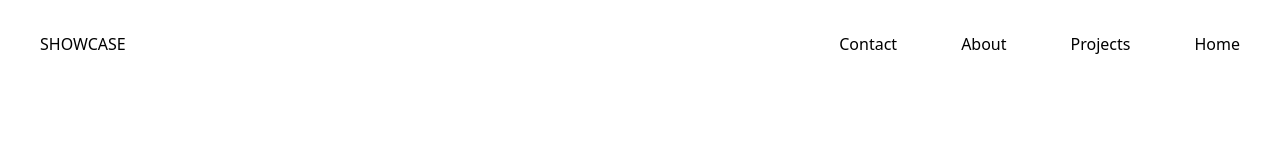
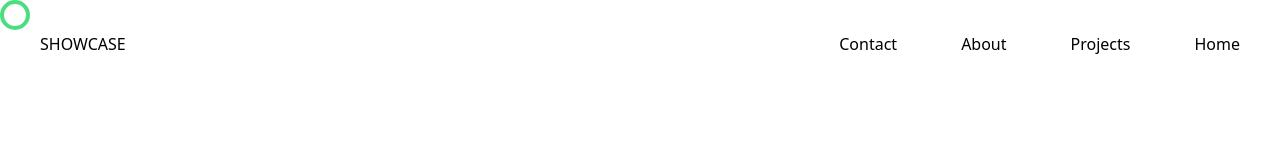
Before and after one commit to heraldjose10/showcase, a Next.js app: page / in a window 1280 px wide. Shown: the top 160 px of the page. Built offline with nearby package versions, Linux system fonts and the light colour scheme.

Commit message:
add custom cursor

```diff
--- a/components/Layout.tsx
+++ b/components/Layout.tsx
@@ -1,4 +1,4 @@
-import React, { ReactNode } from 'react'
+import React, { ReactNode, useRef } from 'react'
 import Link from 'next/link'
 import Head from 'next/head'
 
@@ -7,13 +7,42 @@ type Props = {
   title?: string
 }
 
-const Layout = ({ children, title = 'Herald\'s Showcase' }: Props) => (
-  <div className='min-h-screen flex flex-col'>
+const Layout = ({ children, title = 'Herald\'s Showcase' }: Props) => {
+
+  const handleMouseMovement = (e) => {
+    if (e.target.tagName == 'A') {
+      cursor.current.style.height = '60px'
+      cursor.current.style.width = '60px'
+      cursor.current.style.left = `${e.clientX - 30}px`
+      cursor.current.style.top = `${e.clientY - 30}px`
+      cursor.current.style.border = 'None'
+      cursor.current.style.backgroundColor = '#7be1a0'
+    }
+    else {
+      cursor.current.style.height = '30px'
+      cursor.current.style.width = '30px'
+      cursor.current.style.left = `${e.clientX - 10}px`
+      cursor.current.style.top = `${e.clientY - 10}px`
+      cursor.current.style.border = 'solid'
+      cursor.current.style.borderColor = '#4ade80'
+      cursor.current.style.backgroundColor = 'transparent'
+    }
+  }
+
+  const cursor = useRef<HTMLDivElement>()
+
+  return (
+    <div className='min-h-screen flex flex-col' onMouseMove={handleMouseMovement}>
       <Head>
         <title>{title}</title>
         <meta charSet="utf-8" />
         <meta name="viewport" content="initial-scale=1.0, width=device-width" />
       </Head>
+      <div
+        className='w-[30px] h-[30px] absolute top-0 left-0 bg-transparent border-4 border-green-400 rounded-full -z-10 transition duration-200'
+        ref={cursor}
+      >
+      </div>
       <header className='py-8 px-10 flex justify-between'>
         <div>
           <Link href='/'>
@@ -43,5 +72,6 @@ const Layout = ({ children, title = 'Herald\'s Showcase' }: Props) => (
       </footer>
     </div>
   )
+}
 
 export default Layout
--- a/pages/index.tsx
+++ b/pages/index.tsx
@@ -1,12 +1,15 @@
 import Link from 'next/link'
+import { useRef } from 'react'
 import Layout from '../components/Layout'
 
 const IndexPage = () => {
 
+  const containerToScroll = useRef<HTMLDivElement>(null)
+
   const handleScroll = (e) => {
     e.preventDefault();
-      // try using useref?
-    e.target.scrollBy({
+
+    containerToScroll.current.scrollBy({
       left: e.deltaY < 0 ? -30 : 30,
     });
 
@@ -14,7 +17,7 @@ const IndexPage = () => {
 
   return (
     <Layout >
-      <div className='grow min-h-full overflow-x-scroll scrollbar-hide'>
+      <div className='grow min-h-full overflow-x-scroll scrollbar-hide' ref={containerToScroll}>
         <ul className='flex min-h-full gap-10 text-8xl font-extrabold' onWheel={handleScroll}>
           <li className='px-14 flex items-center justify-center hover:text-green-500'>
             <Link href='/'>
```
Lines whose indentation alone changed are shown as unchanged.
